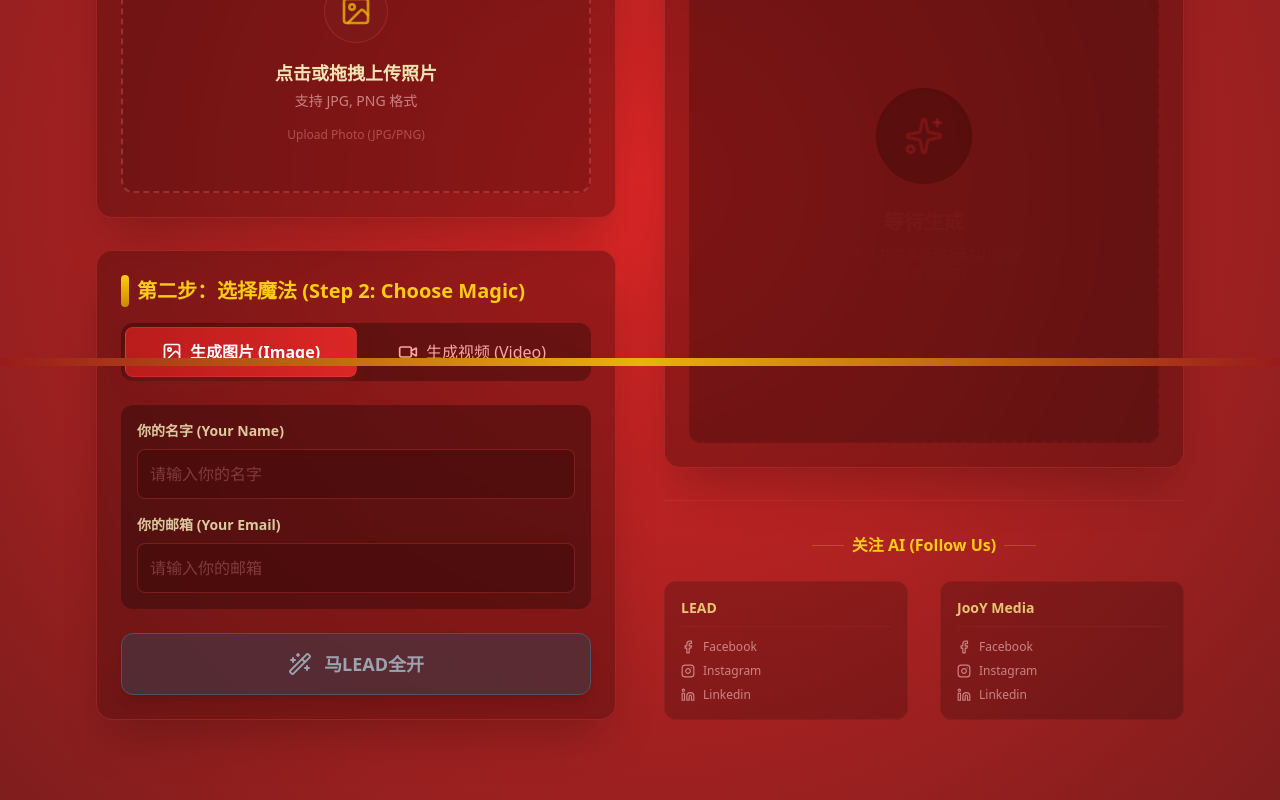
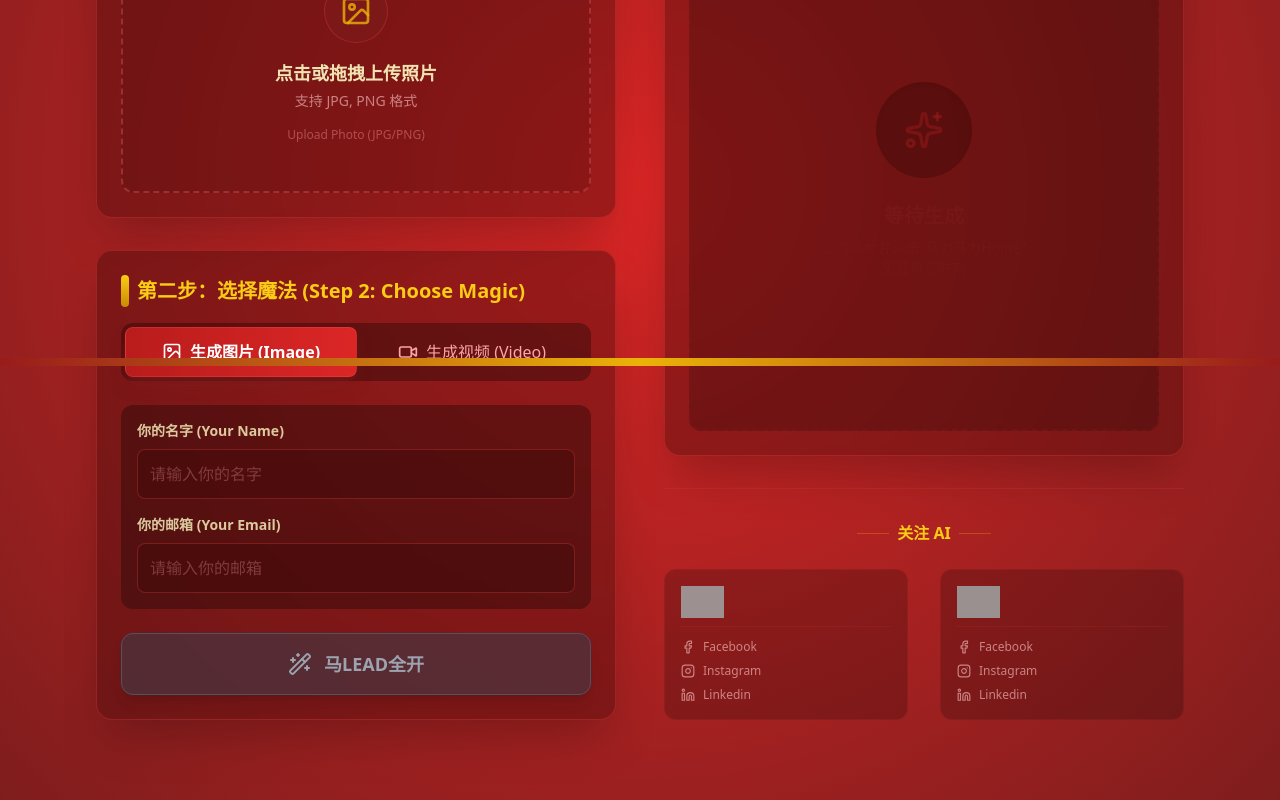
Before and after one commit to weiping1997/ai-cny, a React (Vite) app: page / in a window 1280 px wide. Shown: the part 434-1234 px from the top of the page. Built offline with nearby package versions, Linux system fonts and the light colour scheme; grey boxes are pictures that could not be loaded.

Commit message:
style: replace footer text with logo images and remove (follow us)

```diff
--- a/App.tsx
+++ b/App.tsx
@@ -409,14 +409,20 @@ function App() {
           <div className="mt-8 pt-8 border-t border-red-500/20 text-center">
             <h3 className="text-yellow-400 font-bold mb-6 flex items-center justify-center gap-2">
               <span className="w-8 h-px bg-yellow-500/30"></span>
-              关注 AI (Follow Us)
+              关注 AI
               <span className="w-8 h-px bg-yellow-500/30"></span>
             </h3>
 
             <div className="grid grid-cols-1 md:grid-cols-2 gap-8 text-left">
               {/* LEAD Socials */}
               <div className="space-y-3 bg-black/20 p-4 rounded-xl border border-red-500/10">
-                <p className="text-yellow-200/80 font-bold text-sm mb-2 border-b border-red-500/10 pb-2">LEAD</p>
+                <div className="mb-2 border-b border-red-500/10 pb-2">
+                  <img
+                    src="https://storage.googleapis.com/msgsndr/szVYTdKpbjBJvbLHEDmm/media/6980f07818eccef1dd28667d.png"
+                    alt="LEAD Logo"
+                    className="h-8 w-auto object-contain opacity-90 hover:opacity-100 transition-opacity"
+                  />
+                </div>
                 <div className="flex flex-col gap-2">
                   <a href="https://www.facebook.com/thelead.io" target="_blank" rel="noopener noreferrer" className="text-red-200/60 hover:text-yellow-400 text-xs flex items-center gap-2 transition-colors">
                     <Facebook size={14} /> Facebook
@@ -432,7 +438,13 @@ function App() {
 
               {/* JooY Media Socials */}
               <div className="space-y-3 bg-black/20 p-4 rounded-xl border border-red-500/10">
-                <p className="text-yellow-200/80 font-bold text-sm mb-2 border-b border-red-500/10 pb-2">JooY Media</p>
+                <div className="mb-2 border-b border-red-500/10 pb-2">
+                  <img
+                    src="https://storage.googleapis.com/msgsndr/szVYTdKpbjBJvbLHEDmm/media/697ed6ca1f68d1cbacace0d1.png"
+                    alt="JooY Media Logo"
+                    className="h-8 w-auto object-contain opacity-90 hover:opacity-100 transition-opacity"
+                  />
+                </div>
                 <div className="flex flex-col gap-2">
                   <a href="https://www.facebook.com/jooymedia/" target="_blank" rel="noopener noreferrer" className="text-red-200/60 hover:text-yellow-400 text-xs flex items-center gap-2 transition-colors">
                     <Facebook size={14} /> Facebook
```
